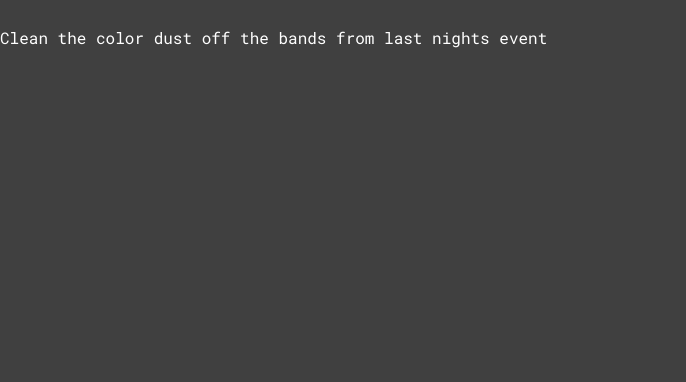
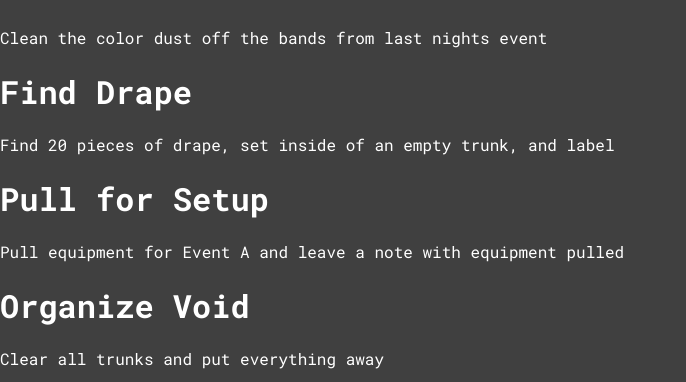
Before and after one commit to sp-ec/patriothacks-2024, a React (Create React App) app in the folder frontend/: page / in a window 1280 px wide. Shown: the part 1201-1583 px from the top of the page, without its empty margins (0-686 px from the left). Before the commit the page ends 1265 px from the top, so only its background shows below. Built offline with nearby package versions, Linux system fonts and the light colour scheme; no server answers.

Commit message:
More Tasks

```diff
--- a/frontend/src/pages/Main.js
+++ b/frontend/src/pages/Main.js
@@ -65,6 +65,9 @@ function Main() {
                     <h2 className='text-white text-3xl text-center p-4 mt-4'>Tasks</h2>
                     <Task name='Dewberry Setup' description='This a description for the dewberry setup' />
                     <Task name='Clean Colorbands' description='Clean the color dust off the bands from last nights event' />
+                    <Task name='Find Drape' description='Find 20 pieces of drape, set inside of an empty trunk, and label'></Task>
+                    <Task name='Pull for Setup' description='Pull equipment for Event A and leave a note with equipment pulled'></Task>
+                    <Task name='Organize Void' description='Clear all trunks and put everything away'></Task>
                 </div>
 
             </div>
```
